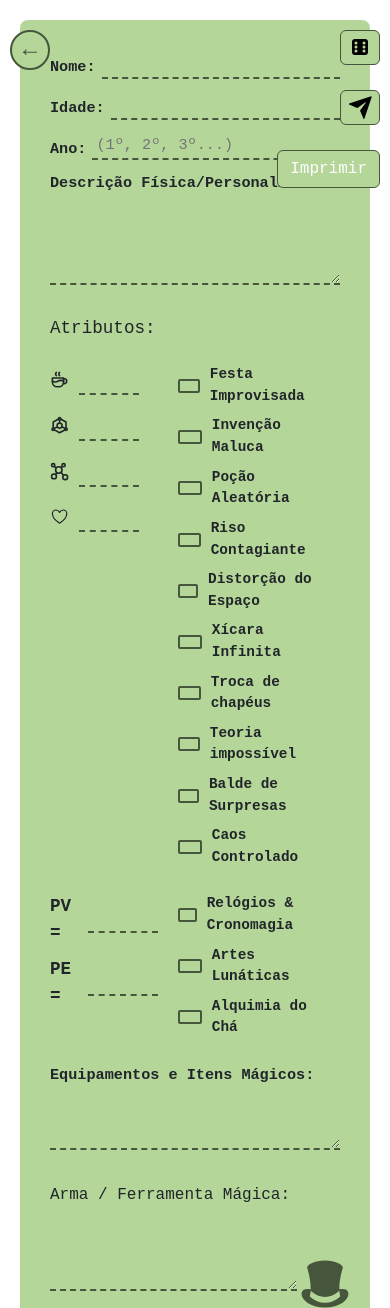
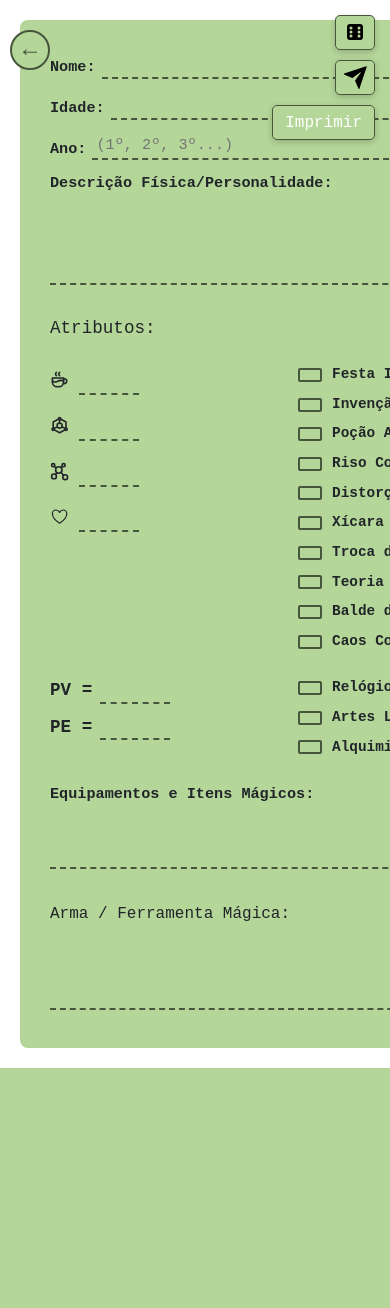
Before and after one commit to Bit-whiteBunny/ama, a PHP site: page /fichaChapeleiro/fichaExemp.php in a window 390 px wide; the page is wider, and only the part inside the window is pictured. Shown: the top 1308 px of that part. After the commit the page ends 1068 px from the top of that part, so only its background shows below. Run offline with PHP 8.4, Linux system fonts and the light colour scheme.

Commit message:
Mudança da vizualização da ficha
Adição de uma barra de rolagem lateral

```diff
--- a/fichaChapeleiro/aparenceFichaExemp.css
+++ b/fichaChapeleiro/aparenceFichaExemp.css
@@ -3,48 +3,6 @@
     --text-color: #46563C;
     --line-color: #46563C;
     --font-family: 'Courier New', Courier, monospace;
-}
-
-@media (max-width: 900px) {
-
-    #rolar #ii,
-    #compartilhar #is {
-        display: none;
-    }
-
-    #rolar .irolar,
-    #compartilhar .ishare {
-        display: inline-block;
-    }
-
-    #rolar,
-    #compartilhar {
-        position: fixed;
-        width: 40px;
-        height: 35px;
-        padding: 0;
-        margin: 5px;
-
-        display: flex;
-        align-items: center;
-        justify-content: center;
-
-        /* Evita que texto grande quebre o tamanho do retângulo */
-        overflow: hidden;
-        text-overflow: ellipsis;
-        white-space: nowrap;
-    }
-
-    #rolar {
-        top: 10px;
-        right: 10px;
-    }
-
-    #compartilhar {
-        top: 55px;
-        /* Ajustado para não sobrepor o botão #rolar */
-        right: 10px;
-    }
 }
 
 .dado {
@@ -145,6 +103,7 @@
     }
 
     #voltar {
+        position: fixed;
         width: 40px;
         height: 40px;
         background-color: var(--bg-color);
@@ -171,13 +130,21 @@ body {
     display: flex;
     justify-content: center;
     padding: 20px;
+    overflow-x: auto;
+}
+
+@media (max-width: 700px) {
+  body {
+    justify-content: flex-start;
+  }
 }
 
 /* Container principal que simula o papel/ficha */
 .dados-ficha-impressao-area{
     background-color: var(--bg-color);
     width: 100%;
-    max-width: 650px;
+    min-width: 650px;
+    width: 650px;
     padding: 30px;
     border-radius: 8px;
     position: relative;
@@ -419,3 +386,47 @@ body {
         width: 100%;
     }
 }
+
+@media (max-width: 900px) {
+  #rolar #ii, #compartilhar #is {
+    display: none;
+  }
+
+  #rolar .irolar, #compartilhar .ishare {
+    display: inline-block;
+  }
+
+  #rolar, #compartilhar, #printar {
+    position: fixed;
+    right: 15px;
+    left: auto;
+    margin: 0;
+    display: flex;
+    align-items: center;
+    justify-content: center;
+    z-index: 9999;
+    background-color: var(--bg-color);
+    border: var(--line-color) solid 1px;
+    border-radius: 5px;
+    box-shadow: 0 2px 6px rgba(0,0,0,0.2);
+  }
+
+  #rolar {
+    top: 15px;
+    width: 40px;
+    height: 35px;
+  }
+
+  #compartilhar {
+    top: 60px;
+    width: 40px;
+    height: 35px;
+  }
+
+  #printar {
+    top: 105px;
+    width: auto;
+    height: 35px;
+    padding: 0 12px;
+  }
+}
```
